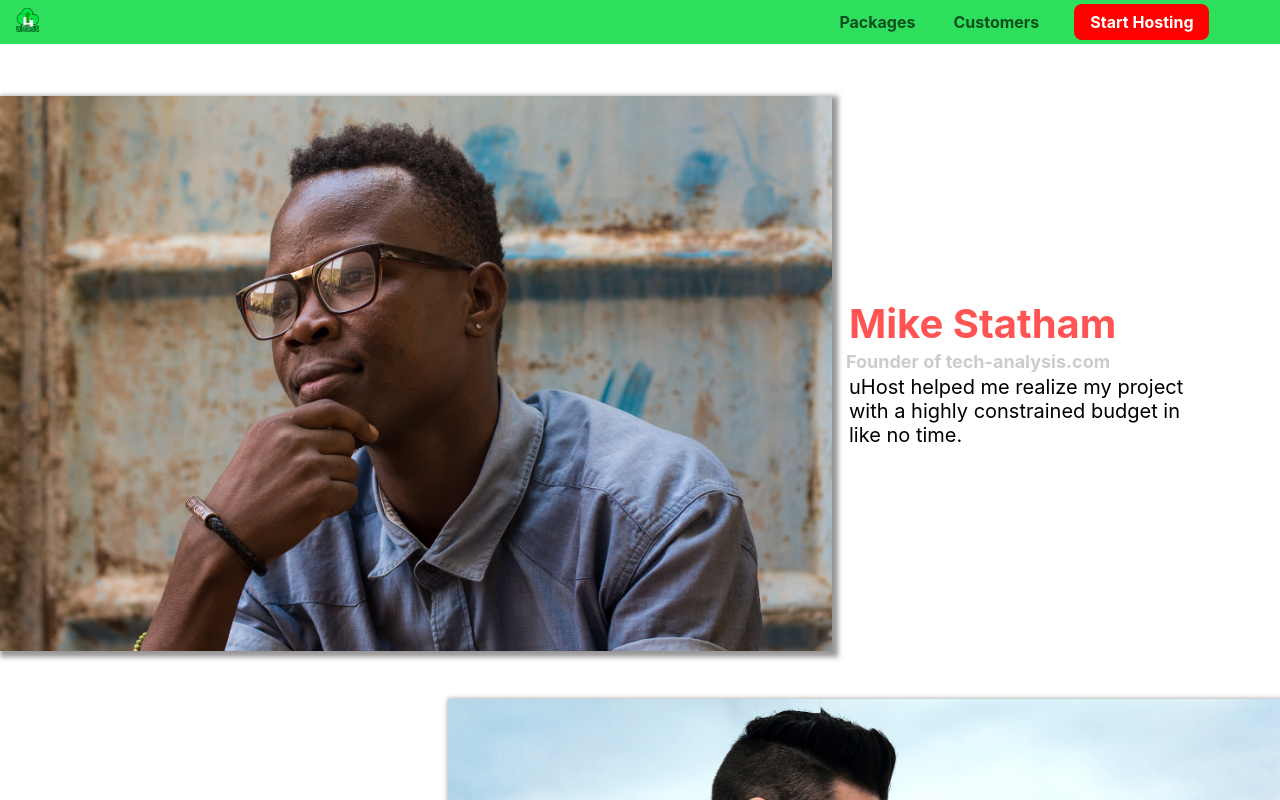
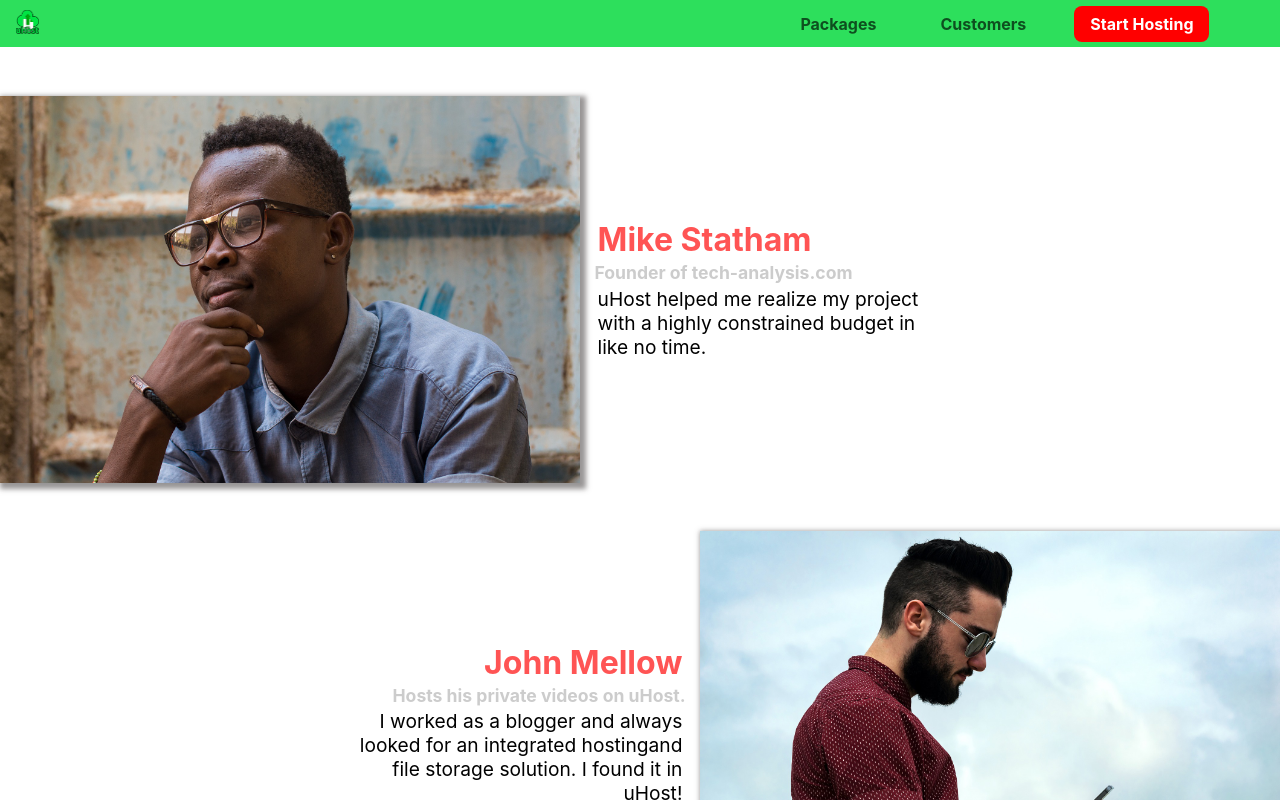
Before and after one commit to DanielHernandezV/CSS-Course, a React (Create React App) app in the folder css-app/: page /customers in a window 1280 px wide. Shown: the top 800 px of the page. Built offline with nearby package versions, Linux system fonts and the light colour scheme.

Commit message:
adding rem size to the proyect

```diff
--- a/css-app/src/component/footer/footer.styles.css
+++ b/css-app/src/component/footer/footer.styles.css
@@ -1,15 +1,15 @@
 .main-footer {
   background: rgb(13, 40, 13);
-  padding: 3px;
+  padding: 0.2rem;
 }
 .footer-list {
   list-style: none;
   text-align: right;
-  margin-right: 30px;
+  margin-right: 1.9rem;
 }
 .footer-feature {
   display: inline-block;
-  margin: 0px 16px;
+  margin: 0px 1rem;
   color: white;
 }
 
--- a/css-app/src/component/key-features/key-features.styles.css
+++ b/css-app/src/component/key-features/key-features.styles.css
@@ -1,12 +1,12 @@
 .key-features {
   background: #ff1b68;
   margin-top: 80px;
-  padding: 16px;
+  padding: 2rem;
   text-align: center;
 }
 .key-features .section-title {
   color: white;
-  margin: 32px;
+  margin: 2rem;
 }
 .key-feature-list {
   list-style: none;
@@ -17,12 +17,12 @@
 .key-feature {
   width: 30%;
   display: inline-block;
-  padding: 20px;
+  padding: 1.2rem;
   background: #2ddf5c;
-  margin: 0px 15px;
+  margin: 0px 1rem;
   border-radius: 15px;
   box-shadow: 2px 2px 2px 2px rgba(0, 0, 0, 0.458);
-  vertical-align: top;
+  vertical-align: middle;
 }
 .key-feature-image {
   background: rgb(216, 177, 177);
@@ -31,11 +31,11 @@
   border-radius: 50%;
   height: 128px;
   margin: auto;
-  padding: 20px;
+  padding: 1.2rem;
 }
 .key-feature-description {
   text-align: center;
   font-weight: bold;
   color: white;
-  font-size: 20px;
+  font-size: 1.2rem;
 }
--- a/css-app/src/component/package-card/package-card.styles.css
+++ b/css-app/src/component/package-card/package-card.styles.css
@@ -2,7 +2,7 @@
   background: hsla(120, 70%, 83%, 0.95);
   border: solid #0e4f1f 2px;
   border-left: 0;
-  margin: 10px 0;
+  margin: 0.6rem 0;
   width: 80%;
   position: relative;
   z-index: 0;
@@ -18,19 +18,19 @@
 .free:active {
   border: solid rgb(254, 0, 0) 2px;
 
-  border-right: 0px;
+  border-right: 0;
 }
 .package-card-ancor {
   text-decoration: none;
   display: block;
-  padding: 32px;
+  padding: 2rem;
   color: inherit;
 }
 .package-card-description {
   background: rgba(255, 255, 255, 0.95);
   border: solid #0e4f1f 1px;
-  padding: 16px;
-  font-size: 20px;
+  padding: 1rem;
+  font-size: 1.2rem;
 }
 
 .package-card-title {
@@ -45,11 +45,11 @@
   position: absolute;
   top: 0;
   right: 0;
-  margin: 20px;
-  font-size: 12px;
+  margin: 1.2rem;
+  font-size: 0.9rem;
   color: white;
   background: #ff5454;
-  padding: 8px;
+  padding: 0.5rem;
   z-index: 10;
 }
 
--- a/css-app/src/component/plan-card/plan-card.styles.css
+++ b/css-app/src/component/plan-card/plan-card.styles.css
@@ -1,9 +1,9 @@
 .plan {
   display: inline-block;
-  padding: 16px;
+  padding: 1rem;
   background: rgb(172, 229, 172);
   text-align: center;
-  margin: 8px;
+  margin: 0.5rem;
   width: 350px;
   vertical-align: middle;
 }
@@ -20,7 +20,7 @@
   color: white;
 }
 .plan-anotation {
-  padding: 5px;
+  padding: 0.3rem;
   background-color: rgb(255, 255, 255);
   box-shadow: 2px 2px 2px 2px rgba(0, 0, 0, 0.528);
   color: #19ba4c;
@@ -37,11 +37,11 @@
   padding: 0;
 }
 .plan-features li {
-  margin: 5px 0px;
+  margin: 0.3rem 0px;
 }
 .card-button {
-  margin-top: 5px;
-  padding: 8px;
+  margin-top: 0.3rem;
+  padding: 0.5rem;
   background-color: #0e4f1f;
   border-radius: 5px;
   font: inherit;
--- a/css-app/src/component/testimonial-card/testimonial-card.styles.css
+++ b/css-app/src/component/testimonial-card/testimonial-card.styles.css
@@ -1,6 +1,6 @@
 .testimonial {
-  font-size: 20px;
-  margin: 48px 0;
+  font-size: 1.2rem;
+  margin: 3rem 0;
 }
 
 .testimonial__list {
@@ -9,10 +9,12 @@
 }
 
 .testimonial:first-of-type {
-  margin-top: 96px;
+  margin-top: 6rem;
 }
 .testimonial__image-container {
   width: 65%;
+  max-width: 580px;
+  min-width: 350px;
   display: inline-block;
   box-shadow: 3px 3px 5px 3px rgba(124, 121, 121, 0.787);
 }
@@ -23,7 +25,7 @@
 
 .testimonial__info {
   text-align: left;
-  padding: 14px;
+  padding: 0.9rem;
   display: inline-block;
   vertical-align: middle;
   width: 30%;
@@ -38,14 +40,16 @@
 }
 
 .testimonial__name {
-  margin: 3px;
+  margin: 0.2rem;
   color: #ff5454;
+  font-size: 2rem;
 }
 
 .testimonial__subtitle {
   margin: 0;
-  font-size: 18px;
+  font-size: 1.1rem;
   color: #ccc;
+  font-size: 1.1rem;
 }
 
 .testimonial__subtitle a {
@@ -59,5 +63,5 @@
 }
 
 .testimonial__text {
-  margin: 3px;
+  margin: 0.2rem;
 }
--- a/css-app/src/index.css
+++ b/css-app/src/index.css
@@ -5,4 +5,5 @@ body {
     sans-serif;
   -webkit-font-smoothing: antialiased;
   -moz-osx-font-smoothing: grayscale;
+  height: 100%;
 }
--- a/css-app/src/routes/directory/directory.styles.css
+++ b/css-app/src/routes/directory/directory.styles.css
@@ -1,7 +1,7 @@
 #product-overview {
   width: 100%;
   height: 700px;
-  padding: 10px;
+  padding: 0.6rem;
   background: linear-gradient(to top, rgba(80, 68, 18, 0.6) 10%, transparent),
     url(../../assets/freedom.jpg) left 10% top 33% / cover no-repeat border-box;
   /*   background-size: cover;
@@ -9,7 +9,7 @@
   background-repeat: no-repeat;
   background-origin: border-box;
   background-clip: border-box; */
-  margin-top: 43px;
+  margin-top: 2.6rem;
   position: relative;
 }
 .section-title {
@@ -22,7 +22,7 @@
   position: absolute;
   bottom: 10%;
   left: 2%;
-  font-size: 25px;
+  font-size: 1.5rem;
 }
 .card-container {
   width: 80%;
--- a/css-app/src/routes/nav-bar/nav-bar.component.jsx
+++ b/css-app/src/routes/nav-bar/nav-bar.component.jsx
@@ -6,6 +6,7 @@ import Footer from "../../component/footer/footer.component";
 const NavBar = () => {
   return (
     <>
+      <div className="backdrop"></div>
       <header className="main-header">
         <div>
           <Link to="/" className="main-header__brand">
--- a/css-app/src/routes/nav-bar/nav-bar.styles.css
+++ b/css-app/src/routes/nav-bar/nav-bar.styles.css
@@ -1,17 +1,26 @@
 .main-header {
   width: 100%;
   background: #2ddf5c;
-  padding: 8px 16px;
+  padding: 0.6rem 1rem;
   position: fixed;
   top: 0;
   z-index: 1;
 }
-
+.backdrop {
+  position: fixed;
+  display: none;
+  top: 0;
+  left: 0;
+  z-index: 100;
+  width: 100%;
+  height: 100%;
+  background-color: rgba(0, 0, 0, 0.501);
+}
 .main-header__brand {
   text-decoration: none;
   color: #0e4f1f;
   font-weight: bold;
-  font-size: 22px;
+  font-size: 1.3rem;
   display: inline-block;
   height: 24px;
 }
@@ -21,13 +30,13 @@
 
 .main-nav__item {
   display: inline-block;
-  margin: 0 16px;
+  margin: 0 1rem;
 }
 .main-nav__item a {
   text-decoration: none;
   color: #0e4f1f;
   font-weight: bold;
-  padding: 3px;
+  padding: 0.5rem 1rem;
 }
 
 /* .main-nav__item a::after {
@@ -66,7 +75,7 @@
 .main-nav__item--cta a {
   color: white;
   background-color: red;
-  padding: 8px 16px;
+  padding: 0.5rem, 1rem;
   border-radius: 8px;
 }
 .main-nav__item--cta a:hover,
--- a/css-app/src/routes/packages/packages.styles.css
+++ b/css-app/src/routes/packages/packages.styles.css
@@ -1,5 +1,5 @@
 .package-container {
-  padding-top: 40px;
+  padding-top: 2.5rem;
 }
 .background-image {
   background: url(../../assets/plans-background.jpg) center/cover;
```
Also changed, not shown: css-app/src/assets/svg1.svg, css-app/src/assets/svg2.svg.
